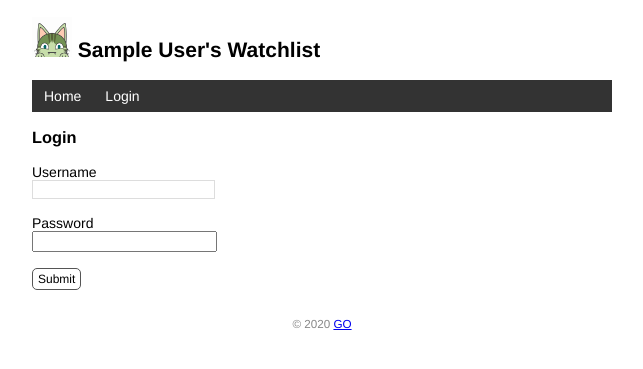
After one commit to Comprehensivedesignteam/flaskweb-fork, a Flask app: page /login in a window 1280 px wide. The commit adds this page. Shown: the top 369 px of the page, without its empty margins (318-961 px from the left). Run offline with Flask 2, Linux system fonts and the light colour scheme; tables that the repository leaves empty hold one stand-in row (values such as "Sample post").

Commit message:
add user confirm

```diff
--- a/app.py
+++ b/app.py
@@ -2,9 +2,12 @@
 # -*- coding:utf-8 -*-
 from flask import Flask, request, url_for, render_template, flash, redirect
 from flask_sqlalchemy import SQLAlchemy
+from werkzeug.security import generate_password_hash, check_password_hash
+from flask_login import LoginManager, UserMixin, login_user, login_required, logout_user, current_user
 import os
 import sys
 import click
+
 
 WIN = sys.platform.startswith('win')
 if WIN:  # 如果是 Windows 系统，使用三个斜线
@@ -26,27 +29,74 @@ db = SQLAlchemy(app)
 
 # 创建的两个模型类来表示两个表（user 和 movies）
 # 模型类声明都要继承db.Model
-class User(db.Model):
-    """
-    db.Column() 传入的参数决定了字段的类型
-    Integer：整形  String（size）：字符串（最大长度）
-    Text：长文本  DateTime：时间日期   Float 浮点数
-    BooLean 布尔值
-    还可以传入额外的选项对字段进行设置：
-    primary_key设置当前字段是否为主键（布尔值）
-    index（布尔值，是否设置索引）
-    nullable（布尔值，设置是否运行为空值）
-    unique（布尔值，设置是否可以为重复值）
-    default（设置默认值）
-    """
+"""
+   db.Column() 传入的参数决定了字段的类型
+   Integer：整形  String（size）：字符串（最大长度）
+   Text：长文本  DateTime：时间日期   Float 浮点数
+   BooLean 布尔值
+   还可以传入额外的选项对字段进行设置：
+   primary_key设置当前字段是否为主键（布尔值）
+   index（布尔值，是否设置索引）
+   nullable（布尔值，设置是否运行为空值）
+   unique（布尔值，设置是否可以为重复值）
+   default（设置默认值）
+"""
+
+
+class User(db.Model, UserMixin):
     id = db.Column(db.Integer, primary_key=True)
+    username = db.Column(db.String(20))
     name = db.Column(db.String(20))
+    password_hash = db.Column(db.String(128))
+
+    def set_password(self, password):
+        self.password_hash = generate_password_hash(password)
+
+    def check_password(self, password):
+        return check_password_hash(self.password_hash, password)
 
 
 class Movie(db.Model):
     id = db.Column(db.Integer, primary_key=True)
     title = db.Column(db.String(60))
     year = db.Column(db.String(4))
+
+
+# 生成管理员命令
+@app.cli.command()
+@click.option('--username', prompt=True, help='The username used to login.')
+@click.option('--password', prompt=True, hide_input=True, confirmation_prompt=True, help='The password used to login.')
+def admin(username, password):
+    """
+    click.option()装饰器注册username，password输入框
+    在有user数据情况下更新，没有的时候创建admin用户
+    """
+    db.create_all()
+
+    user = User.query.first()
+    if user is not None:
+        click.echo('Updating user...')
+        user.username = username
+        user.set_password(password)  # 设置密码
+    else:
+        click.echo('Creating user...')
+        user = User(username=username, name='Admin')
+        user.set_password(password)  # 设置密码
+        db.session.add(user)
+
+    db.session.commit()  # 提交数据库会话
+    click.echo('Done.')
+
+
+# 注册为数据库操作命令
+@app.cli.command()
+@click.option('--drop', is_flag=True, help='Create after drop.')  # 设置选项
+def initdb(drop):
+    """Initialize the database."""
+    if drop:  # 判断是否输入了选项
+        db.drop_all()
+    db.create_all()
+    click.echo('Initialized database.')  # 输出提示信息
 
 
 # 注册为命令：在flask中输入命令执行该函数的内容
@@ -81,11 +131,50 @@ def forge():
     click.echo('Done.')
 
 
+login_manager = LoginManager(app)
+login_manager.login_view = 'login'
+
+
+@login_manager.user_loader
+def load_user(user_id):
+    user = User.query.get(int(user_id))
+    return user
+
+
 # 定义模板上下文处理函数 该函数的返回值将会统一注入到每个模板的上下文环境，可以在模板中直接使用
 @app.context_processor
 def user_all():
     user = User.query.first()
     return dict(user=user)
+
+
+@app.route("/login", methods=["POST", "GET"])
+def log_in():
+    if request.method == 'GET':
+        return render_template('login.html')
+    if request.method == 'POST':
+        username = request.form['username']
+        password = request.form['password']
+
+        if not username or not password:
+            flash('Invalid input')
+            return redirect(url_for('login'))
+
+        user = User.query.first()
+        if user.username == username and user.check_password(password):
+            login_user(user)
+            flash('Welcome back')
+            return redirect(url_for('index'))
+        flash('Invalid username or password')
+        return redirect(url_for('index'))
+
+
+@app.route('/logout')
+@login_required  # 用于识图保护
+def logout():
+    logout_user()  # 登出用户
+    flash('Goodbye!!')
+    return redirect(url_for('index'))
 
 
 @app.route("/", methods=["POST", "GET"])
@@ -94,10 +183,12 @@ def index():
         movies = Movie.query.all()
         return render_template('index.html', movies=movies)
     if request.method == 'POST':
+        if not current_user.is_authenticated:
+            return redirect(url_for('index'))
         # 如果是post方式，则读取表单的数据，没读到则提示且返回主页
         title = request.form.get('title')
         year = request.form.get('year')
-        if not title or not year or len(year) > 4 or len(title) > 60:
+        if not title or not year or len(year) > 4 or len(title) > 60 :
             flash('Invalid input.Chick Your Input')
             return redirect(url_for('index'))
         movie = Movie(title=title, year=year)
@@ -106,11 +197,31 @@ def index():
         flash('Creat succeed')
         return redirect(url_for('index'))
     # 不是POST和GET情况， 提高鲁棒性
-    movies = Movie.query.all()
-    return render_template('index.html', movies=movies)
+    #movies = Movie.query.all()
+    #return render_template('index.html', movies=movies)
+
+
+@app.route('/setting', methods=['GET', 'POST'])
+@login_required
+def setting():
+    if request.method == 'POST':
+        name = request.form['name']
+
+        if not name or len(name) > 20:
+            flash('Invalid input')
+            return redirect(url_for('setting'))
+        # current_user会返回当前登录的用户的数据库记录对象，即是current_user==User.query.first()
+        current_user.name = name
+
+        db.session.commit()
+        flash('Setting updated.')
+        return redirect(url_for('index'))
+
+    return render_template('setting.html')
 
 
 @app.route("/movie/edit/<int:movie_id>", methods=['POST', 'GET'])
+@login_required
 def edit(movie_id):
     """
     修改记录
@@ -138,7 +249,8 @@ def edit(movie_id):
     return render_template('edit.html', movie=movie)
 
 
-@app.route('/movie/delete/<int:movie_id>', methods=['POsT'])
+@app.route('/movie/delete/<int:movie_id>', methods=['POST'])
+@login_required
 def delete(movie_id):
     # get_or_404:如名 返回对应主键的记录，没有找到则直接返回404响应
     movie = Movie.query.get_or_404(movie_id)
--- a/templates/base.html
+++ b/templates/base.html
@@ -23,6 +23,13 @@
     <nav>
         <ul>
             <li><a href="{{ url_for('index') }}">Home</a></li>
+            {% if current_user.is_authenticated %}
+            <li><a href="{{ url_for('setting') }}">Settings</a></li>
+            <li><a href="{{ url_for('logout') }}">Logout</a></li>
+            {% else %}
+            {# 为什么这里要用log_in? #}
+            <li><a href="{{ url_for('log_in') }}">Login</a></li>
+            {% endif %}
         </ul>
     </nav>
     {% block content %}{% endblock %}
--- /dev/null
+++ b/templates/login.html
@@ -0,0 +1,13 @@
+<!DOCTYPE html>
+{% extends 'base.html' %}
+
+{% block content %}
+<h3>Login</h3>
+<form method="post">
+    Username<br>
+    <input type="text" name="username" required><br><br>
+    Password<br>
+    <input type="password" name="password" required><br><br>
+    <input class="btn" type="submit" name="submit" value="Submit">
+</form>
+{% endblock %}
```
Also changed, not shown: templates/index.html (+9 -7 lines), templates/setting.html (added, +10 -0 lines).
